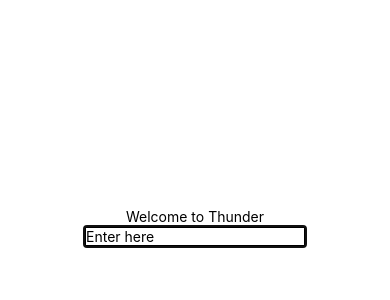
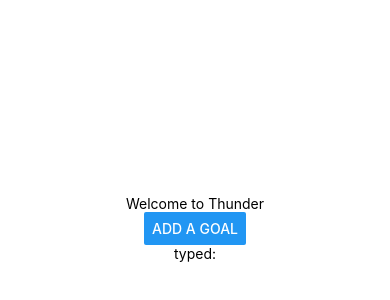
Before and after one commit to Spec-DY/react-native-project, a React Native app: screen / in a window 390 px wide. Shown: the part 194-494 px from the top of the page. Built offline with nearby package versions, Linux system fonts and the light colour scheme.

Commit message:
Add Button and Modal

```diff
--- a/App.js
+++ b/App.js
@@ -1,16 +1,28 @@
 import { StatusBar } from 'expo-status-bar';
-import { StyleSheet, Text, TextInput, View } from 'react-native';
+import { Pressable, StyleSheet, Text, TextInput, View, Button } from 'react-native';
 import Header from "./components/Header.js";
 import { useState } from 'react';
 import Input from "./components/Input.js";
 
 export default function App() {
+  const [text, setText] = useState("");
+  const [modalVisibility, setModalVisibility] = useState(false);
+
+  function handleInputData(inputData) {
+    setText(inputData)
+    setModalVisibility(false);
+  }
+
+  function handleModalVisibility(){
+    setModalVisibility(!modalVisibility)
+  }
   return (
     <View style={styles.container}>
       <Header name = "Thunder" />
       <StatusBar style="auto" />
-      <Input autoFocus={true}/>
-      {/* <Text>typed:{text}</Text> */}
+      <Input autoFocus={true} onConfirm={handleInputData} modalVisibility={modalVisibility}/>
+      <Button title="Add a goal" onPress={handleModalVisibility} />
+      <Text>typed:{text}</Text>
     </View>
 
   );
--- a/components/Input.js
+++ b/components/Input.js
@@ -1,16 +1,24 @@
 import { useState } from "react";
-import { View, TextInput, Text, StyleSheet } from "react-native";
+import { View, TextInput, Text, StyleSheet, Button, Modal } from "react-native";
 
-const Input = ({autoFocus}) => {
+const Input = ({autoFocus, onConfirm, modalVisibility}) => {
     const [text, setText] = useState('')
     const [hasBlurred, setHasBlurred] = useState('')
     const handleBlur = ()=> {setHasBlurred(true)};
     const handleFocus = ()=> {setHasBlurred(false)};
+    function handleConfirm() {
+            onConfirm(text)
+    }
+
 
     return(
-        <View>
+        <Modal
+            animationType="slide"
+            transparent={false}
+            visible={modalVisibility}>
+            <View style={styles.container}>
                 <TextInput
-                style = {{borderWidth: 3}}
+                    style = {{borderWidth: 2}}
                     autoCorrect={true}
                     placeholder='Enter here'
                     onChangeText={(changedText) => {
@@ -31,8 +39,20 @@ const Input = ({autoFocus}) => {
                         {text.length >= 3 ? "Thank you" : "Please type more than 3 characters"}
                     </Text>
                 )}
+
+                <Button title="Confirm" onPress={handleConfirm}/>
             </View>
+        </Modal>
     )
 }
 
+const styles = StyleSheet.create({
+    container: {
+      flex: 1,
+      backgroundColor: '#fff',
+      alignItems: 'center',
+      justifyContent: 'center',
+    },
+});
+
 export default Input;
```
Lines whose indentation alone changed are shown as unchanged.
